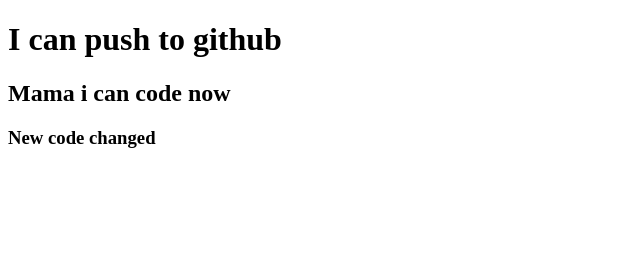
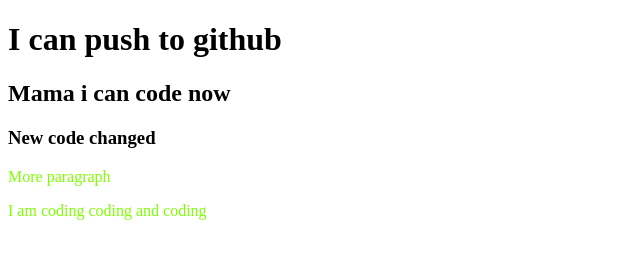
Before and after one commit to SH0DP/my-second-repo, a plain HTML site: page index.html in a window 1280 px wide. Shown: the whole page, without its empty margins (0-640 px from the left). Drawn offline with Linux system fonts and the light colour scheme.

Commit message:
style added

```diff
--- a/index.html
+++ b/index.html
@@ -4,10 +4,13 @@
     <meta charset="UTF-8">
     <meta name="viewport" content="width=device-width, initial-scale=1.0">
     <title>My second github repo</title>
+    <link rel="stylesheet" href="style.css">
 </head>
 <body>
     <h1>I can push to github</h1>
     <h2>Mama i can code now</h2>
     <h3>New code changed</h3>
+    <p>More paragraph</p>
+    <p>I am coding coding and coding</p>
 </body>
 </html>
--- /dev/null
+++ b/style.css
@@ -0,0 +1,3 @@
+p{
+    color: chartreuse;
+}
```
